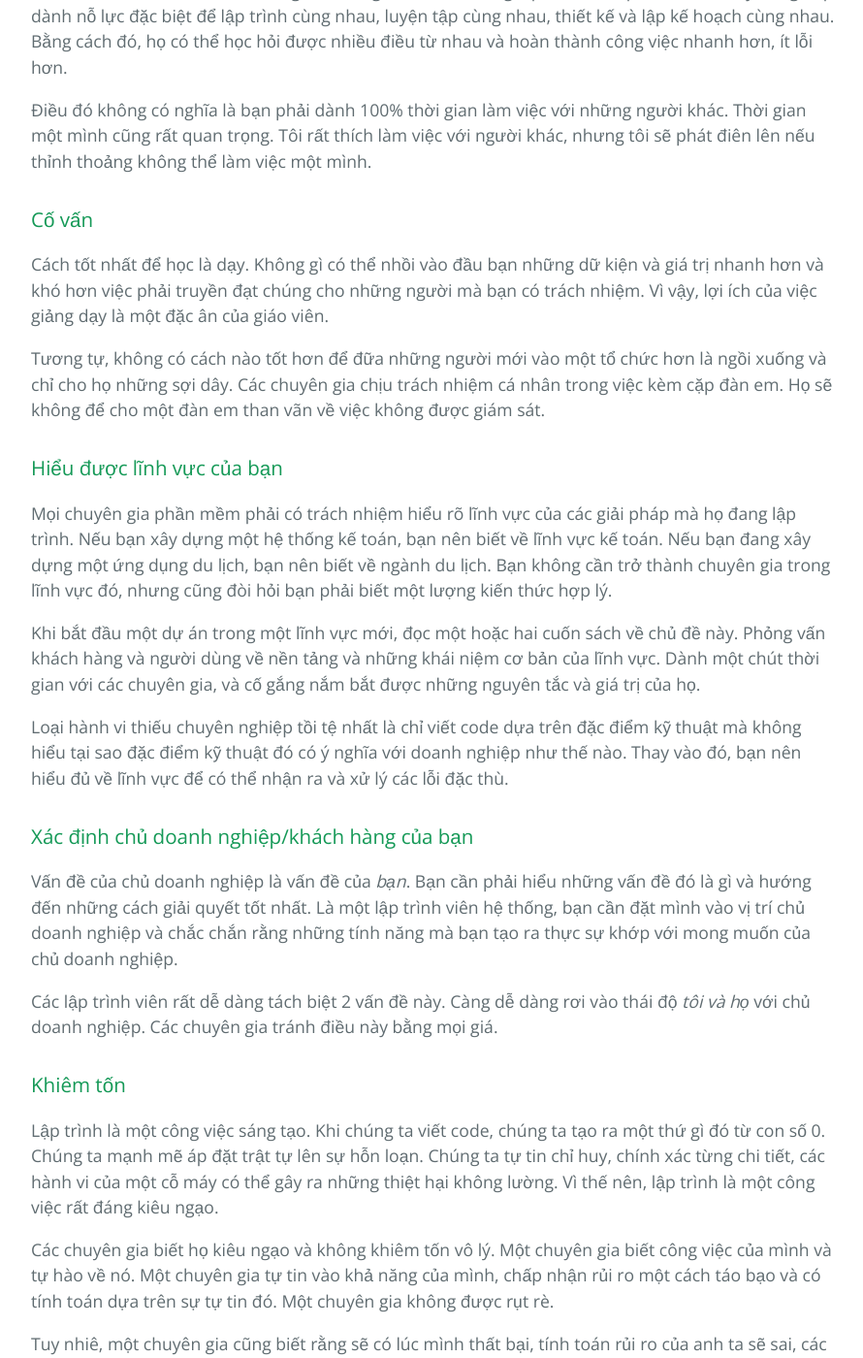
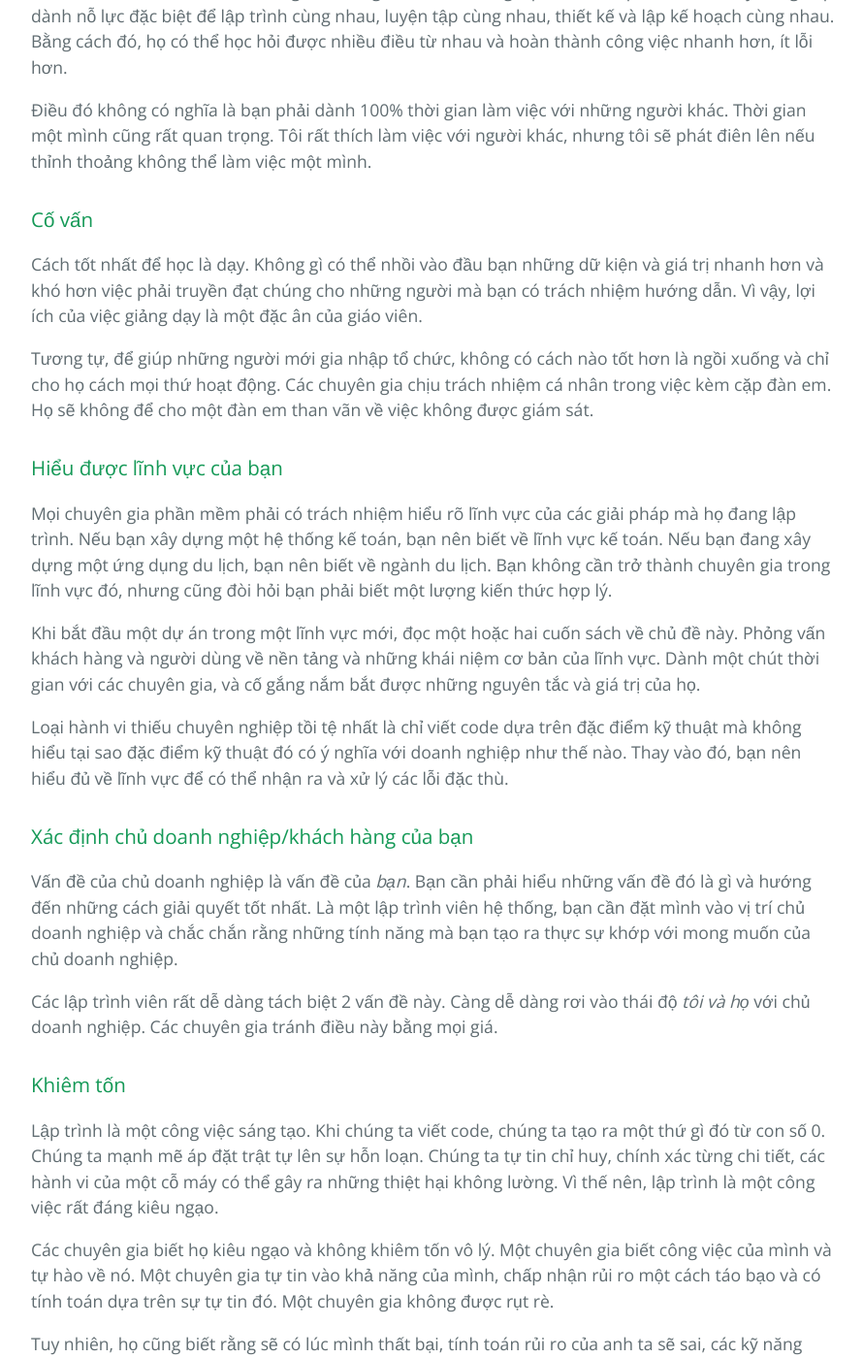
Before and after one commit to HaiBV/haibv.github.io, a Jekyll site: the page built from clean-coder/chapter-1-professionalism.md, in a window 1280 px wide and 1400 px high, scrolled down 11266 px. Shown: the whole window at 97% size, without its empty margins (192-1082 px from the left). Built offline with Jekyll 4.4.1, drawn with Linux system fonts in a browser that asks for light colours; our own code applies the rules of GitHub Pages for plain Markdown files; some of the changed text lies outside the part shown.

Commit message:
Book - The Clean Coder - Correction

```diff
--- a/clean-coder/chapter-1-professionalism.md
+++ b/clean-coder/chapter-1-professionalism.md
@@ -218,9 +218,9 @@ Cách tốt nhất thứ 2 để học là cộng tác với người khác. Nh
 
 ### Cố vấn
 
-Cách tốt nhất để học là dạy. Không gì có thể nhồi vào đầu bạn những dữ kiện và giá trị nhanh hơn và khó hơn việc phải truyền đạt chúng cho những người mà bạn có trách nhiệm. Vì vậy, lợi ích của việc giảng dạy là một đặc ân của giáo viên.
+Cách tốt nhất để học là dạy. Không gì có thể nhồi vào đầu bạn những dữ kiện và giá trị nhanh hơn và khó hơn việc phải truyền đạt chúng cho những người mà bạn có trách nhiệm hướng dẫn. Vì vậy, lợi ích của việc giảng dạy là một đặc ân của giáo viên.
 
-Tương tự, không có cách nào tốt hơn để đữa những người mới vào một tổ chức hơn là ngồi xuống và chỉ cho họ những sợi dây. Các chuyên gia chịu trách nhiệm cá nhân trong việc kèm cặp đàn em. Họ sẽ không để cho một đàn em than vãn về việc không được giám sát.
+Tương tự, để giúp những người mới gia nhập tổ chức, không có cách nào tốt hơn là ngồi xuống và chỉ cho họ cách mọi thứ hoạt động. Các chuyên gia chịu trách nhiệm cá nhân trong việc kèm cặp đàn em. Họ sẽ không để cho một đàn em than vãn về việc không được giám sát.
 
 ### Hiểu được lĩnh vực của bạn
 
@@ -242,8 +242,8 @@ Lập trình là một công việc sáng tạo. Khi chúng ta viết code, chú
 
 Các chuyên gia biết họ kiêu ngạo và không khiêm tốn vô lý. Một chuyên gia biết công việc của mình và tự hào về nó. Một chuyên gia tự tin vào khả năng của mình, chấp nhận rủi ro một cách táo bạo và có tính toán dựa trên sự tự tin đó. Một chuyên gia không được rụt rè.
 
-Tuy nhiê, một chuyên gia cũng biết rằng sẽ có lúc mình thất bại, tính toán rủi ro của anh ta sẽ sai, các kỹ năng không đủ đáp ứng. Anh ta sẽ nhìn vào gương và nhìn thấy một kẻ ngốc kiêu ngạo đang nhìn lại.
+Tuy nhiên, họ cũng biết rằng sẽ có lúc mình thất bại, tính toán rủi ro của anh ta sẽ sai, các kỹ năng không đủ đáp ứng. Anh ta sẽ nhìn vào gương và nhìn thấy một kẻ ngốc kiêu ngạo đang nhìn lại.
 
-Vì vậy, khi một chuyên gia thấy mình như một trò đùa, anh ta sẽ là người đầu tiên cười. Anh ta sẽ không bao giờ chế giễu người khác, nhưng sẽ chấp nhận chế giễu khi nó xứng đán và người nhạo khi điều đó không xứng đáng. Anh ta sẽ không hạ thấp người khác khi họ mắc sai lầm vì anh ta biết mình có thể là người tiếp theo.
+Vì vậy, khi một chuyên gia thấy mình như một trò đùa, anh ta sẽ là người đầu tiên cười. Anh ta sẽ không bao giờ chế giễu người khác, nhưng sẽ chấp nhận chế giễu khi nó xứng đáng và cười nhạo khi điều đó không xứng đáng. Anh ta sẽ không hạ thấp người khác khi họ mắc sai lầm vì anh ta biết mình có thể là người tiếp theo.
 
 Một chuyên gia hiểu rõ sự kiêu ngạo của mình. và số phận cuối cùng cũng sẽ nhận thấy và cân bằng chúng. Và khi mục tiêu đó liên kết lại, điều tốt nhất bạn có thể làm theo là nghe theo lời khuyên của Howard: Cười.
```
